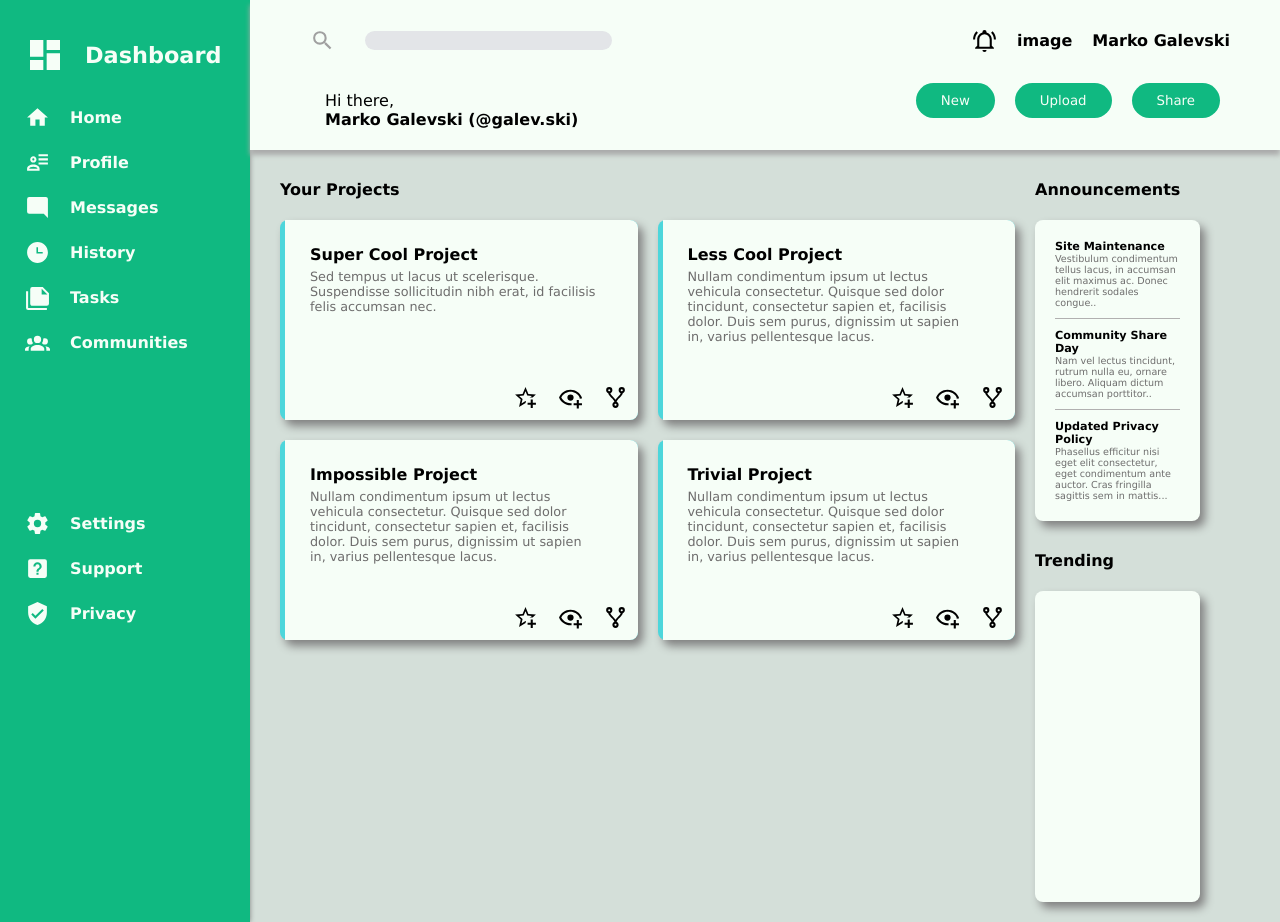
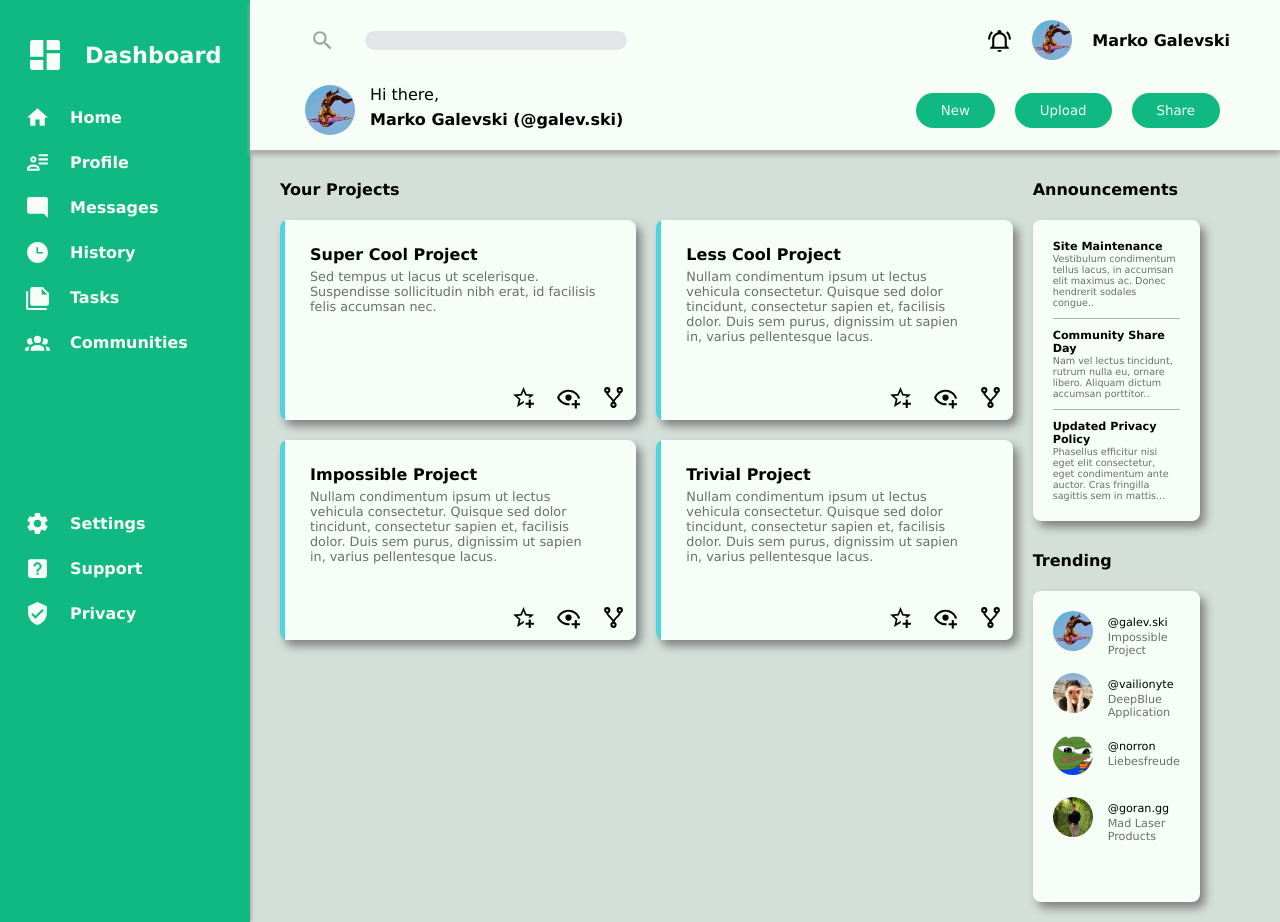
Before and after one commit to markogalevski/admin-dashboard, a plain HTML site: page index.html in a window 1280 px wide. Drawn offline with Linux system fonts and the light colour scheme.

Commit message:
IT's DONE

```diff
--- a/index.html
+++ b/index.html
@@ -34,12 +34,12 @@
         <div class="search_and_profile">
             <div class="searchbar"></div><img class="icon" src="assets/magnify.svg"  /><input id="search" type="search" />
             <img class="icon" src="assets/bell-ring-outline.svg"/>
-            <div class="profile_small">image</div>
+            <img class="large-icon" src="assets/marko_profile_bigger.jpg"/>
             <div class="user_name">Marko Galevski</div>
         </div>
         <div class="greeting_and_create">
             <div class="greeting">
-                <img width=60px height=auto src="" alt="" class="large_icon">
+                <img src="assets/marko_biggest.jpg"class="largest-icon">
                 <div class="hi">Hi there,</div>
                 <div class="name_and_tag">Marko Galevski (@galev.ski)</div>
             </div>
@@ -116,10 +116,26 @@
             </div>
             <div class="trending-header">Trending</div>
             <div class="trending-card">
-                <div class="trender"></div>
-                <div class="trender"></div>
-                <div class="trender"></div>
-                <div class="trender"></div>
+                <div class="trender">
+                    <img class="large-icon" src="assets/marko_profile_bigger.jpg" />
+                    <div class="user_tag">@galev.ski</div>
+                    <div class="project_name">Impossible Project</div>
+                </div>
+                <div class="trender">
+                    <img class="large-icon" src="assets/roo_icon.jpg" />
+                    <div class="user_tag">@vailionyte</div>
+                    <div class="project_name"> DeepBlue Application</div>
+                </div>
+                <div class="trender">
+                    <img class="large-icon" src="assets/roman_icon.jpg" />
+                    <div class="user_tag">@norron</div>
+                    <div class="project_name">Liebesfreude</div>
+                </div>
+                <div class="trender">
+                    <img class="large-icon" src="assets/goran_icon.jpg" />
+                    <div class="user_tag">@goran.gg</div>
+                    <div class="project_name">Mad Laser Products</div>
+                </div>
             </div>
         </div>
     </div>
--- a/style.css
+++ b/style.css
@@ -60,6 +60,12 @@
 img.large-icon {
     height: 40px;
     width: 40px;
+    border-radius: 20px;
+}
+img.largest-icon {
+    height: 50px;
+    width: 50px;
+    border-radius: 25px;
 }
 
 img.icon {
@@ -127,19 +133,38 @@ img.icon {
 
 
 .greeting_and_create {
+    margin: 20px 60px 40px -20px;
     grid-row: 2 / 3;
     display: flex;
     flex-direction: row;
     align-items: center;
     justify-content: flex-end;
-    margin-bottom: 40px;
     gap: 20px;
-    margin-right: 60px;
 }
 
 .greeting {
     flex: 1;
     margin-left: 75px;
+    display: grid;
+    grid-template-columns: 60px 1fr;
+    grid-template-rows: 1fr 1fr;
+    padding-bottom: 0px;
+    column-gap: 5px;
+}
+
+.greeting img {
+  grid-row: 1 / 3;
+  grid-column: 1 / 2;
+}
+
+.greeting div.hi {
+  grid-row: 1 / 2;
+  grid-column: 2 / 3;
+}
+
+.greeting div.name_and_tag {
+    grid-column: 2 / 3;
+    grid-row: 2 / 3;
 }
 
 .hi {
@@ -290,10 +315,37 @@ button {
     border-radius: 8px;
     box-shadow: 5px 6px 10px grey;
     position: relative;
+    padding: 20px;
+    display: flex;
+    flex-direction: column;
+    gap: 22px;
  }
 
 .trender {
     display: grid;
-    grid-template-rows: 30px 30px;
+    grid-template-rows: 20px 20px;
     grid-template-columns: 50px 1fr;
+    column-gap: 5px;
 }
+
+.trender img {
+    grid-row: 1 / 3;
+    grid-column: 1 / 2;
+}
+
+.trender div.user_tag {
+    grid-row: 1 / 2;
+    grid-column: 2 / 3;
+    font-size: 0.7rem;
+    padding-top: 5px;
+}
+
+.trender div.project_name {
+    grid-row: 2 / 3;
+    grid-column: 2 / 3;
+    font-size: 0.7rem;
+    color: var(--card-grey);
+    padding-top: 0px;
+    text-overflow: ellipsis;
+    flex-wrap:nowrap;
+}
```
Also changed, not shown: assets/goran_icon.jpg (added), assets/marko_biggest.jpg (added), assets/marko_icon.jpg (added), assets/marko_profile_bigger.jpg (added), assets/roman_icon.jpg (added), assets/roo_icon.jpg (added).
